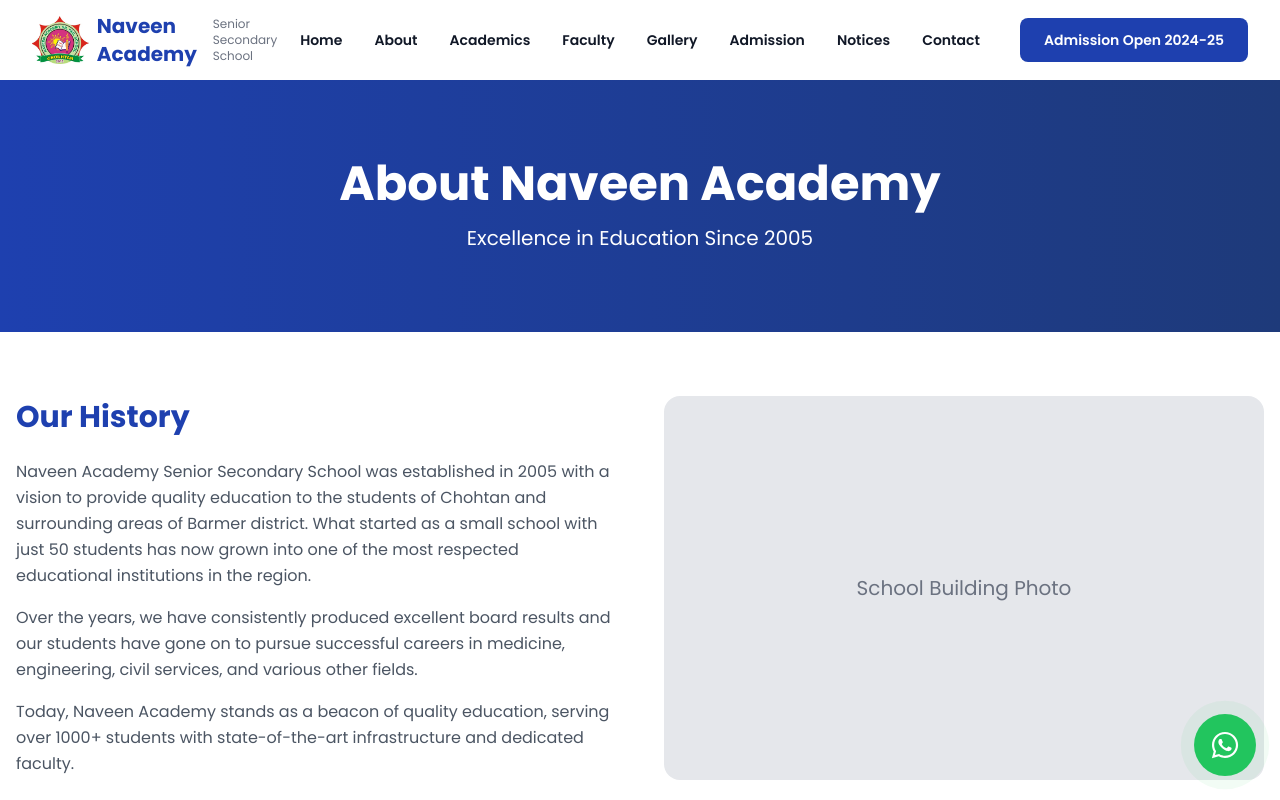
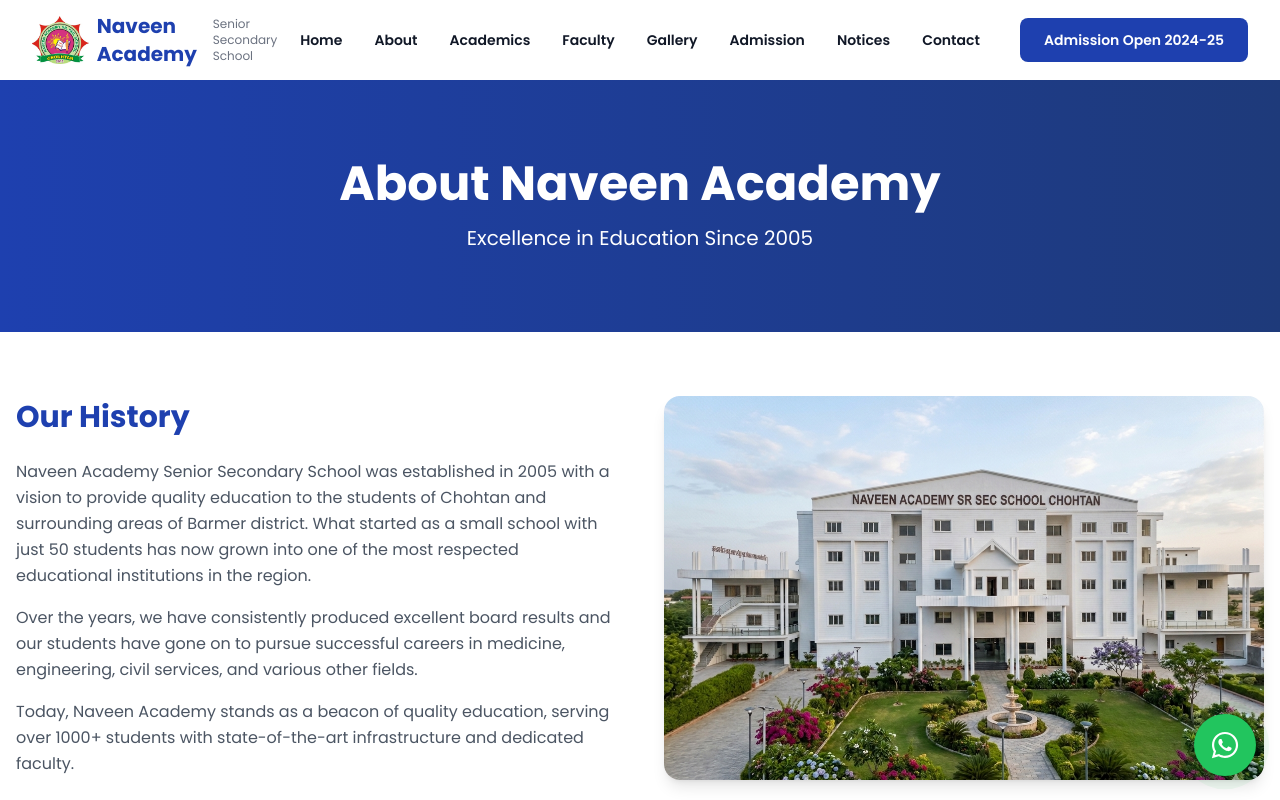
Before and after one commit to suryajani283-droid/NAVEEN-ACADEMY, a Next.js app: page /about in a window 1280 px wide. Shown: the top 800 px of the page. Built offline with nearby package versions, Linux system fonts and the light colour scheme.

Commit message:
Update page.jsx

```diff
--- a/app/about/page.jsx
+++ b/app/about/page.jsx
@@ -46,13 +46,14 @@
               </p>
             </motion.div>
             <motion.div
-              initial={{ opacity: 0, x: 50 }}
-              whileInView={{ opacity: 1, x: 0 }}
-              transition={{ duration: 0.6 }}
-              className="bg-gray-200 rounded-2xl h-96 flex items-center justify-center"
-            >
-              <p className="text-gray-500 text-xl">School Building Photo</p>
-            </motion.div>
+  initial={{ opacity: 0, x: 50 }}
+  whileInView={{ opacity: 1, x: 0 }}
+  transition={{ duration: 0.6 }}>
+  <img
+    src="/images/school-building.jpg"
+    alt="Naveen Academy Building"
+    className="rounded-2xl h-96 w-full object-cover shadow-lg"/>
+</motion.div>
           </div>
         </div>
       </section>
```
